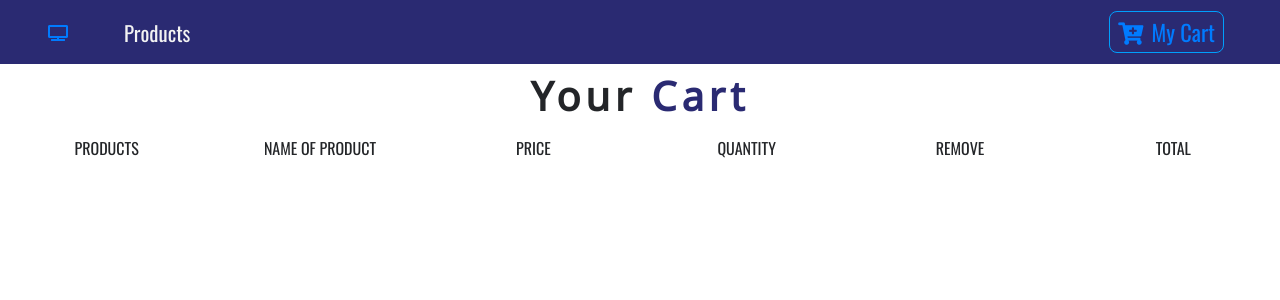
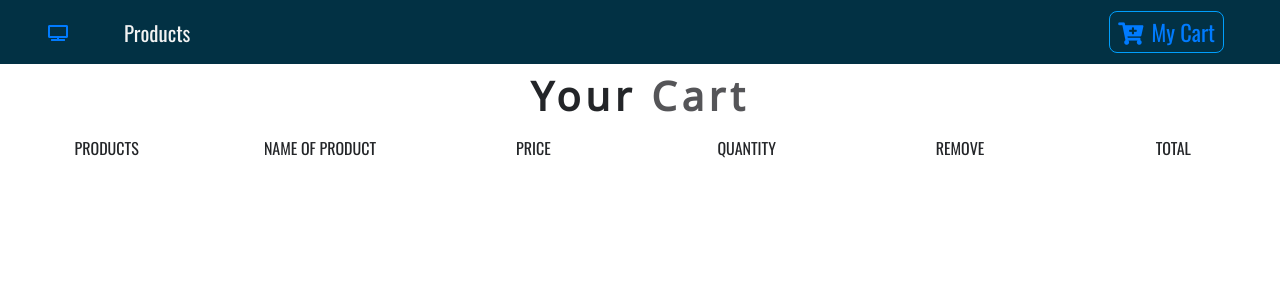
Before and after one commit to maxsayner/ecommerce, a React (Create React App) app: page /cart in a window 1280 px wide. Shown: the top 300 px of the page. Built offline with nearby package versions, Linux system fonts and the light colour scheme.

Commit message:
working on styling

```diff
--- a/src/App.css
+++ b/src/App.css
@@ -1,10 +1,10 @@
 :root{
-  --mainBlue:#2a2a72;
+  --mainGrey:#555558;
   --lightBlue:#009ffd;
   --mainWhite:#f3f3f3;
   --mainDark:#232528;
-  --mainYellow:#cecb23;
-  --mainGrey:#696969;
+  --mainBlue:#023144;
+  --lightGrey:#696969;
 
 }
 body{
@@ -17,8 +17,8 @@ body{
   letter-spacing: 0.3rem;
   text-transform: uppercase;
 }
-.text-blue{
-  color: var(--mainBlue);
+.text-grey{
+  color: var(--mainGrey);
 }
 .text-bright{
   color: var(--lightBlue);
--- a/src/components/Button.js
+++ b/src/components/Button.js
@@ -4,18 +4,18 @@ export const ButtonContainer = styled.button`
 text-transform:capitalize;
 font-size: 1.4rem;
 background:transparent;
-border: 0.05rem solid var(--lightBlue);
+border: 0.05rem solid var(--mainBlue);
 border-color: ${props =>
-        props.cart ? "var(--mainYellow)" : "var(--lightBlue)"}};
-color: var(--lightblue);
+        props.cart ? "var(--mainBlue)" : "var(--lightBlue)"}};
+color: var(--mainblue);
 border-radius: 0.5rem;
 padding: 0.2rem 0.5rem;
 curser: pointer;
 margin:0.2rem 0.5rem 0.2rem 0;
 transition: all 0.5s ease-in-out;
 &:hover{
-    background: var(--mainGrey);
-    color: var(--mainBlue);
+    background: var(--mainWhite);
+    color: var(--mainGrey);
 }
 &:focus{
     outline:none;
--- a/src/components/Details.js
+++ b/src/components/Details.js
@@ -33,7 +33,7 @@ export default class Details extends Component {
                              made by : <span className="text-uppercase">
                              {company}</span>
                              </h4>
-                            <h4 className="text-blue">
+                            <h4 className="text-grey">
                             <strong>
                                 price : <span>$</span>
                                 {price}
--- a/src/components/Product.js
+++ b/src/components/Product.js
@@ -49,7 +49,7 @@ export default class Product extends Component {
                     <p className="align-self-center mb-0">
                     {title}
                     </p>
-                    <h5 className="text-blue font-italic mb-0">
+                    <h5 className="text-grey font-italic mb-0">
                     <span className="mr-1">$</span>
                     {price}
                     </h5>
@@ -95,7 +95,7 @@ const ProductWrapper = styled.div`
             overflow: hidden;
         }
         .card-img-top{
-            transition: all 1s linear;
+            transition: all 0.5s linear;
         }
         .img-container:hover .card-img-top{
             transform:scale(1.2);
@@ -117,7 +117,7 @@ const ProductWrapper = styled.div`
             transform: translate(0, 0);
         }
         .cart-btn:hover{
-            color:var(--mainGrey);
+            color:var(--lightBlue);
             cursor:pointer;
         }
         `;
--- a/src/components/Title.js
+++ b/src/components/Title.js
@@ -7,7 +7,7 @@ export default function Title({name, title}) {
             text-title">
                 <h1 className="text-capitalize
                 font-weight-bold">
-                    {name} <strong className="text-blue">{title}
+                    {name} <strong className="text-grey">{title}
                     </strong>
                     </h1>
             </div>
```
